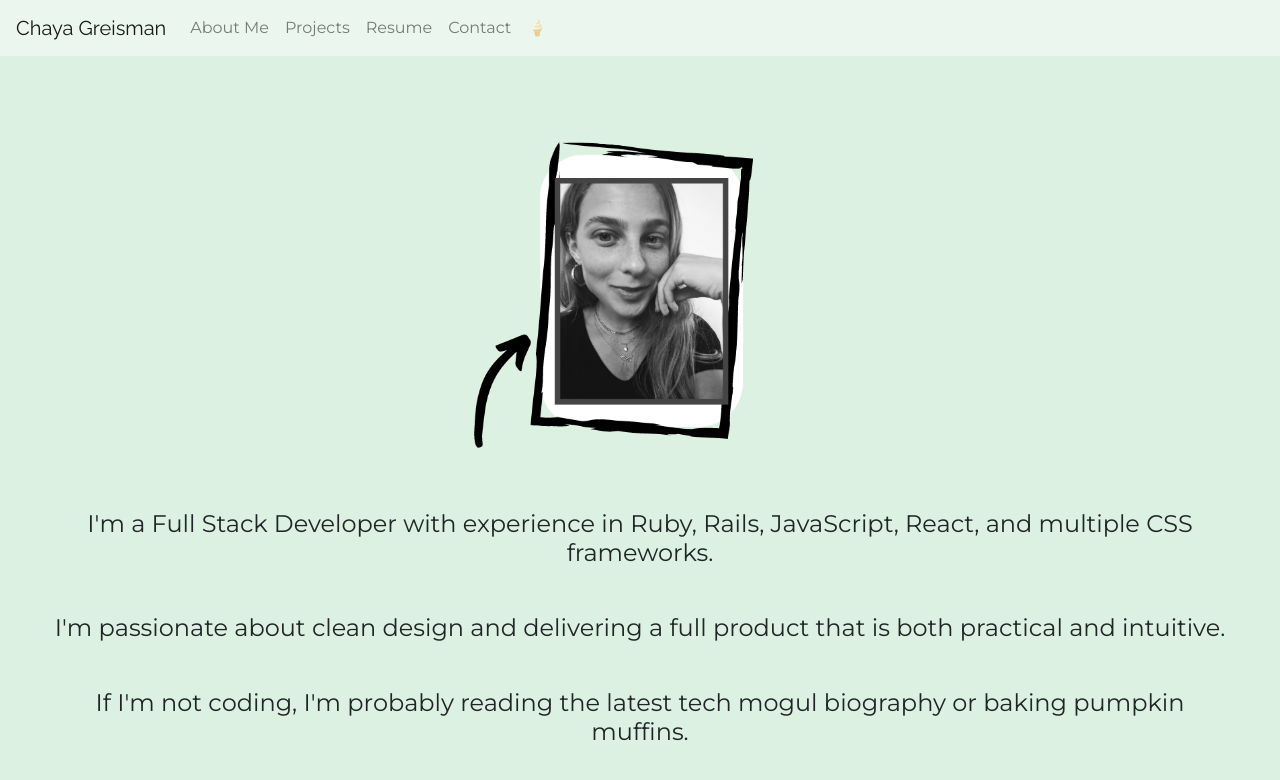
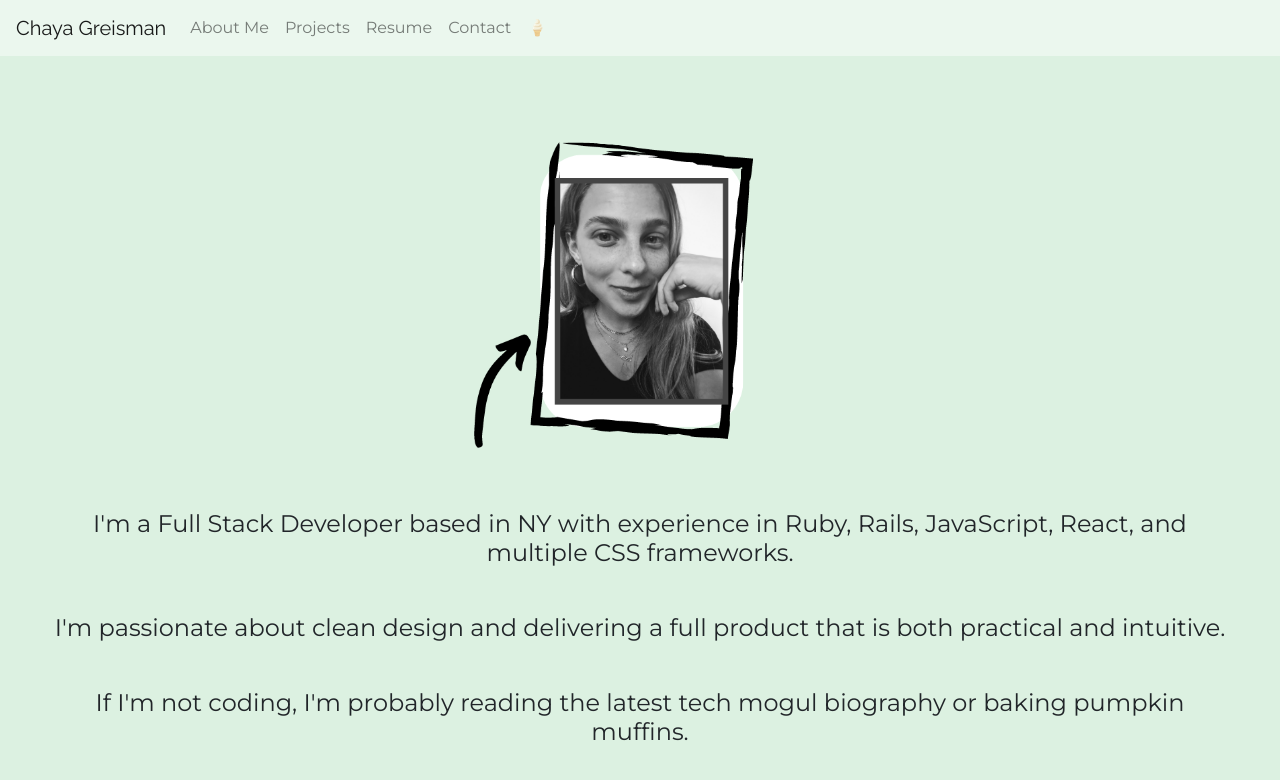
Before and after one commit to ChayaGreisman/personal-site, a React (Create React App) app: page /about in a window 1280 px wide. Shown: the top 780 px of the page. Built offline with nearby package versions, Linux system fonts and the light colour scheme.

Commit message:
change about text

```diff
--- a/src/containers/AboutContainer.js
+++ b/src/containers/AboutContainer.js
@@ -8,7 +8,7 @@ function AboutContainer(){
         {/* <img src="./me-pic-arrow.png" alt="chaya-greisman" className="chaya-greisman-pic"/> */}
         <img src="./me-pic-arrow-2.png" alt="chaya-greisman" className="chaya-greisman-pic"/>
         <div className = 'about-text'>
-          <h4>I'm a Full Stack Developer with experience in Ruby, Rails, JavaScript, React, and multiple CSS frameworks.</h4>
+          <h4>I'm a Full Stack Developer based in NY with experience in Ruby, Rails, JavaScript, React, and multiple CSS frameworks.</h4>
           <br/>
           <h4>I'm passionate about clean design and delivering a full product that is both practical and intuitive.</h4>
           <br/>
```
